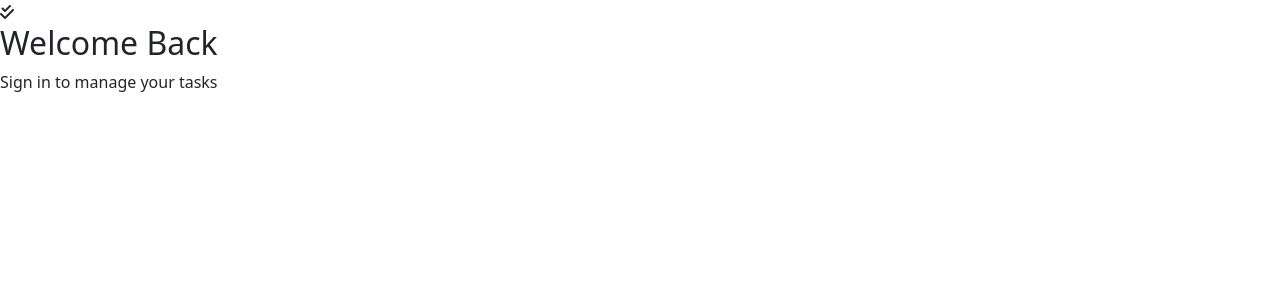
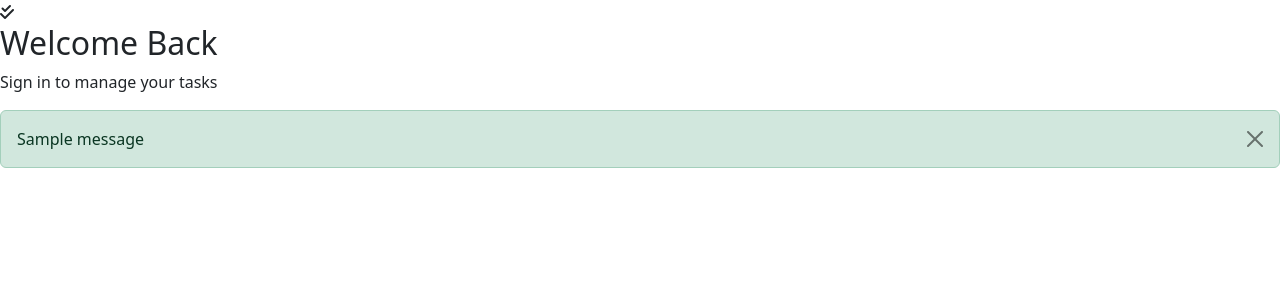
Before and after one commit to POSHANMS/todo-app-flask, a Flask app: page / in a window 1280 px wide. Shown: the top 300 px of the page. Run offline with Flask 3, Linux system fonts and the light colour scheme; one stand-in notice (Sample message) is shown.

Commit message:
Add flash messages section to login page

```diff
--- a/templates/login.html
+++ b/templates/login.html
@@ -31,6 +31,21 @@
           <h2>Welcome Back</h2>
           <p>Sign in to manage your tasks</p>
         </div>
+
+        {% with messages = get_flashed_messages(with_categories=true) %} {% if
+        messages %} {% for category, message in messages %}
+        <div
+          class="alert alert-{{ category }} alert-dismissible fade show"
+          role="alert"
+        >
+          {{ message }}
+          <button
+            type="button"
+            class="btn-close"
+            data-bs-dismiss="alert"
+          ></button>
+        </div>
+        {% endfor %} {% endif %} {% endwith %}
       </div>
     </div>
   </body>
```
